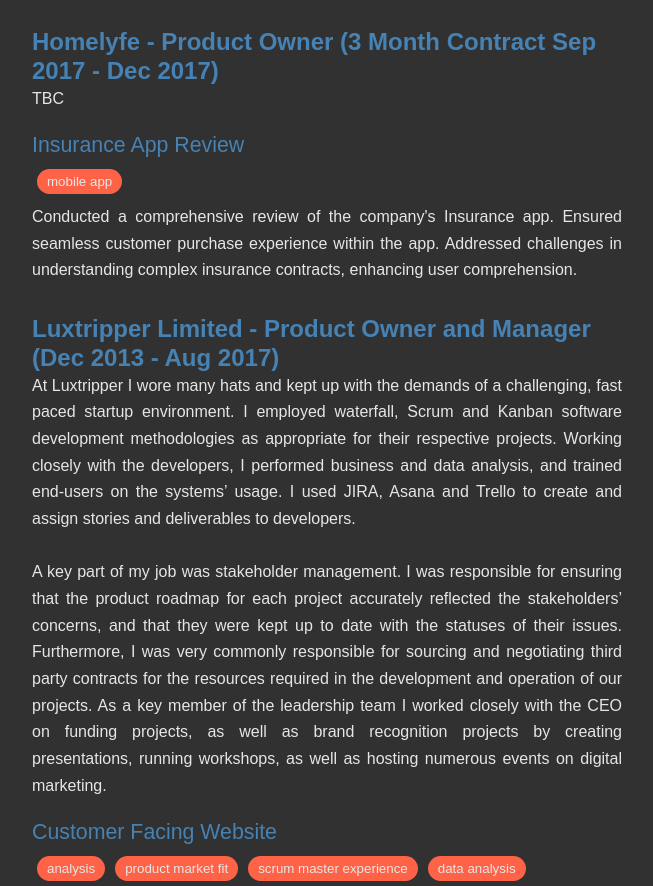
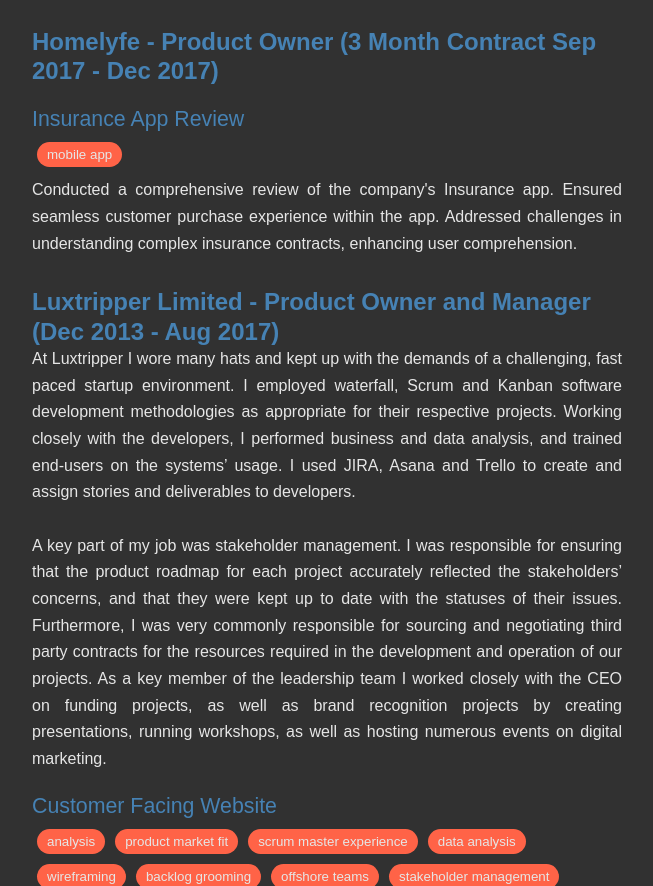
Before and after one commit to Gabriella-Samra/Me, a website: page index.html in a window 1280 px wide. Shown: the part 2683-3569 px from the top of the page, without its empty margins (313-966 px from the left). Drawn offline with nearby package versions, Linux system fonts and the light colour scheme; a script that the page names is missing.

Commit message:
updated copy

```diff
--- a/index.html
+++ b/index.html
@@ -260,9 +260,6 @@
                     <h3 class="employer__title">
                         Homelyfe - Product Owner (3 Month Contract Sep 2017 - Dec 2017)
                     </h3>
-                    <p class="employer__description">
-                        TBC
-                    </p>
                     <div class="expandable">
                         <div class="project expandable__item">
                             <h4 class="project__title">Insurance App Review</h4>
```
